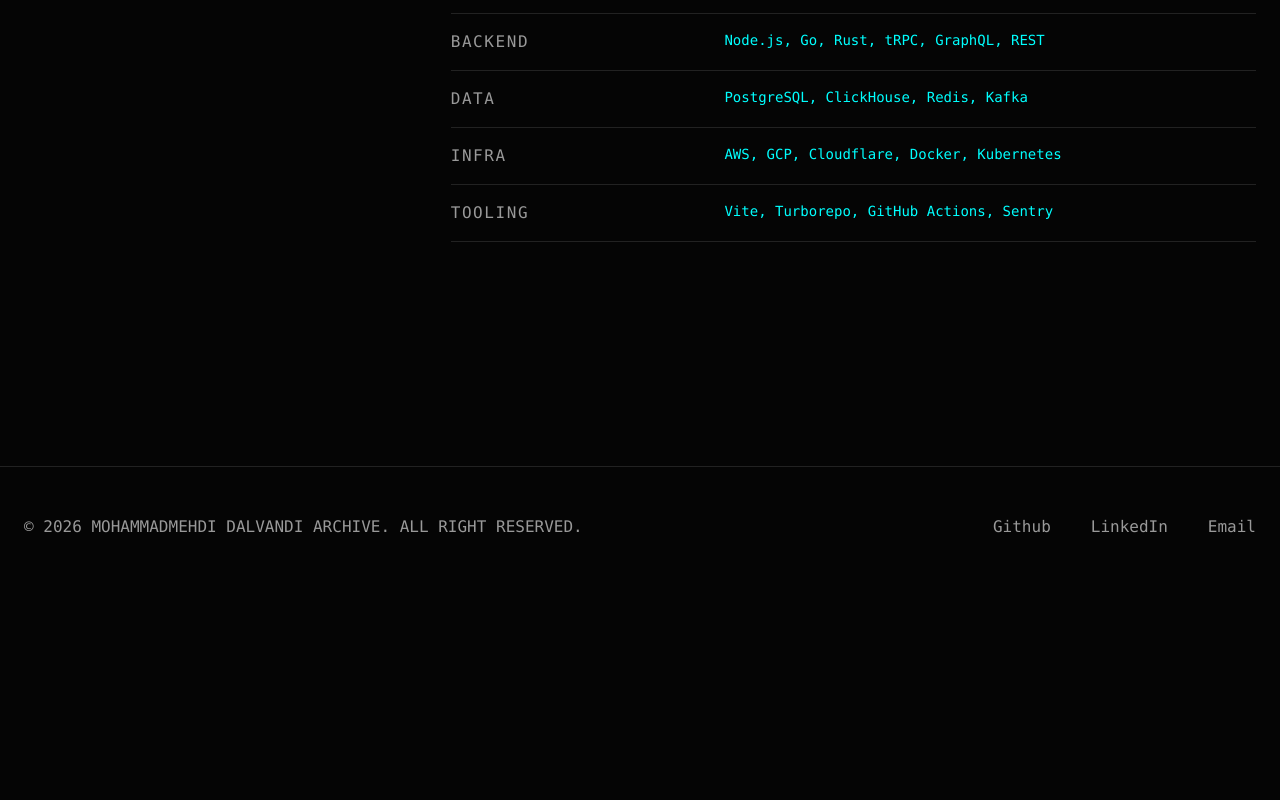
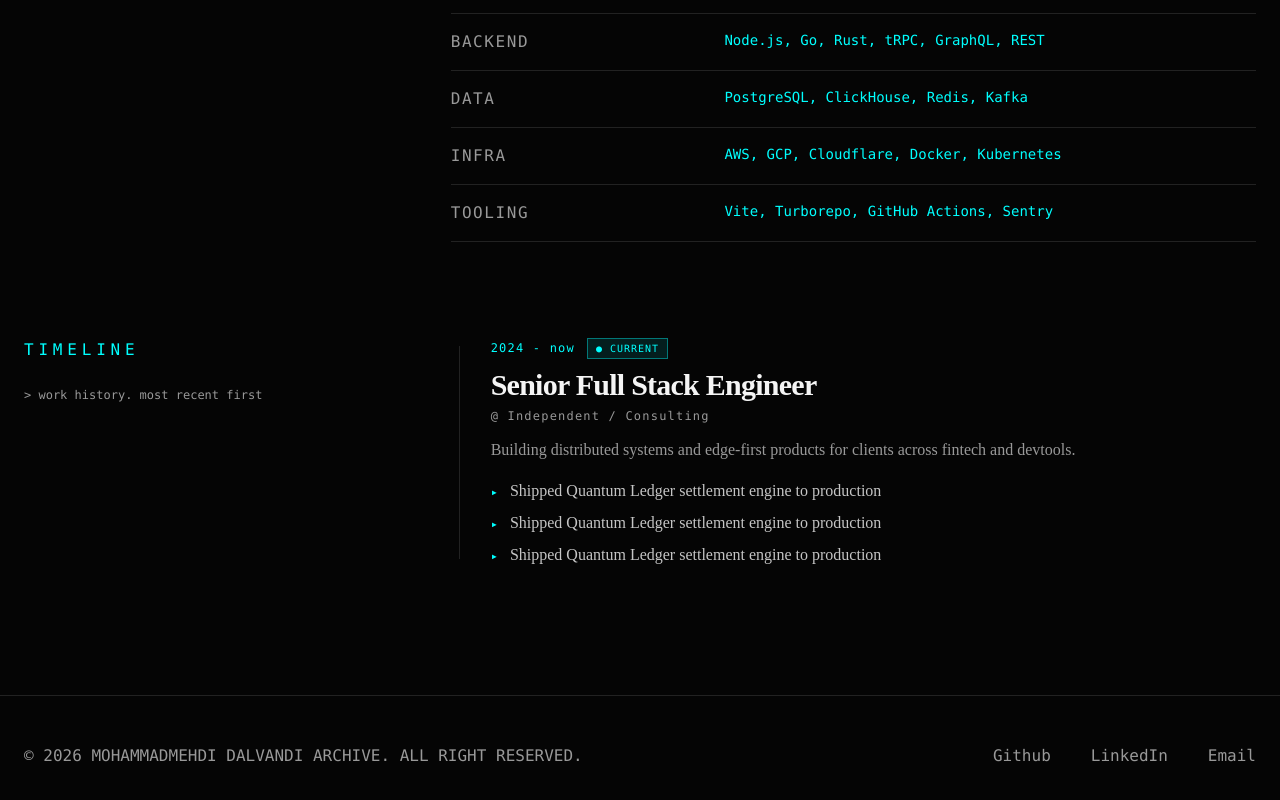
Before and after one commit to mohammadmehdidalvandii/frontend-portfolio, a React (Vite) app: page /About in a window 1280 px wide. Shown: the part 778-1578 px from the top of the page. Before the commit the page ends 1365 px from the top, so only its background shows below. Built offline with nearby package versions, Linux system fonts and the light colour scheme.

Commit message:
created section Timeline for about-page

```diff
--- /dev/null
+++ b/src/components/templates/about/Timeline/Timeline.tsx
@@ -0,0 +1,54 @@
+function Timeline() {
+  return (
+    <div className="grid grid-cols-1 lg:grid-cols-12 gap-12">
+      <div className="lg:col-span-4">
+        <h2 className="text-base font-mono uppercase tracking-[0.3em] text-primary mb-6">
+          Timeline
+        </h2>
+        <p className="font-mono text-[12px] text-accent leading-relaxed max-w-xs">
+          {`> work history. most recent first`}
+        </p>
+      </div>
+      <div className="lg:col-span-8 relative">
+        <ul className="space-y-10">
+          <li className="relative pl-10">
+            {/*
+                ? "border-accent bg-accent animate-pulse"
+                : "border-accent bg-background"
+            */}
+            <span className="absolute left-2 top-2 bottom-2 w-px bg-input"></span>
+            <div className="flex flex-wrap items-baseline gap-3 mb-2">
+              <span className="font-mono text-[12px] text-primary tracking-widest">2024 - now</span>
+              {/* condition */}
+              <span className="px-2 py-0.5 bg-primary/10 border border-primary/40 font-mono text-[10px] uppercase tracking-widest text-primary">
+                ● current
+              </span>
+            </div>
+            <h3 className="text-3xl font-bold tracking-tight">Senior Full Stack Engineer</h3>
+            <p className="font-mono text-[12px] tracking-widest text-accent mt-1">@ Independent / Consulting</p>
+            <p className="text-base text-accent mt-3 leading-relaxed">Building distributed systems and edge-first products for clients across fintech and devtools.</p>
+                <ul className="mt-4 space-y-2">
+                    <li className="flex gap-3 text-base text-foreground/80">
+                    <span className="font-mono text-primary text-[12px] pt-1">▸</span>
+                    <span>
+Shipped Quantum Ledger settlement engine to production</span>
+                    </li>
+                    <li className="flex gap-3 text-base text-foreground/80">
+                    <span className="font-mono text-primary text-[12px] pt-1">▸</span>
+                    <span>
+Shipped Quantum Ledger settlement engine to production</span>
+                    </li>
+                    <li className="flex gap-3 text-base text-foreground/80">
+                    <span className="font-mono text-primary text-[12px] pt-1">▸</span>
+                    <span>
+Shipped Quantum Ledger settlement engine to production</span>
+                    </li>
+                </ul>
+          </li>
+        </ul>
+      </div>
+    </div>
+  );
+}
+
+export default Timeline;
--- a/src/pages/About/About.tsx
+++ b/src/pages/About/About.tsx
@@ -1,5 +1,6 @@
 import Description from "@components/templates/about/Description/Description"
 import Stack from "@components/templates/about/Stack/Stack"
+import Timeline from "@components/templates/about/Timeline/Timeline"
 import { Helmet } from "react-helmet-async"
 
 
@@ -17,6 +18,7 @@
             </h1>
             <Description/>
             <Stack/>
+            <Timeline/>
        </div>
    </>
   )
```
